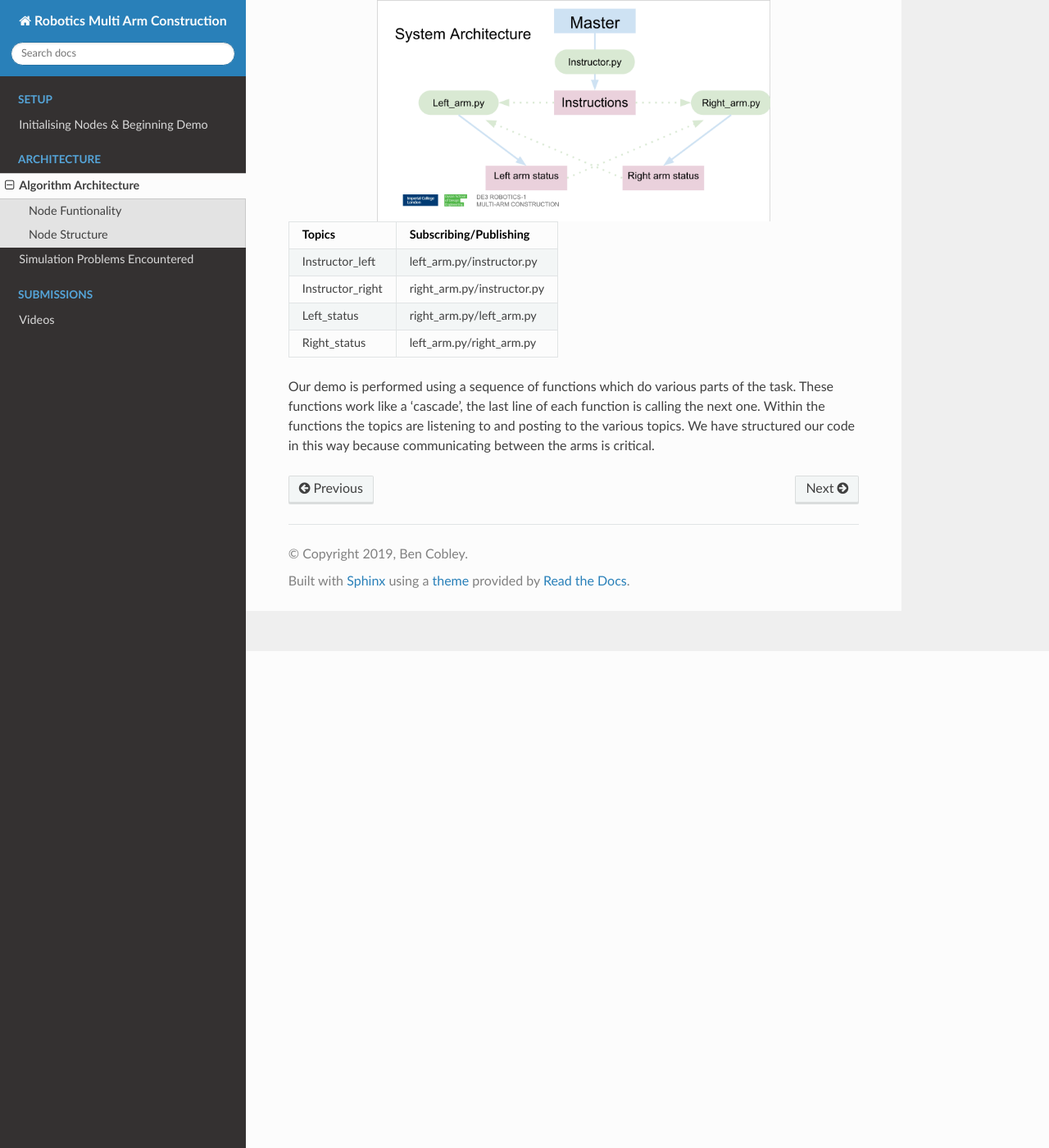
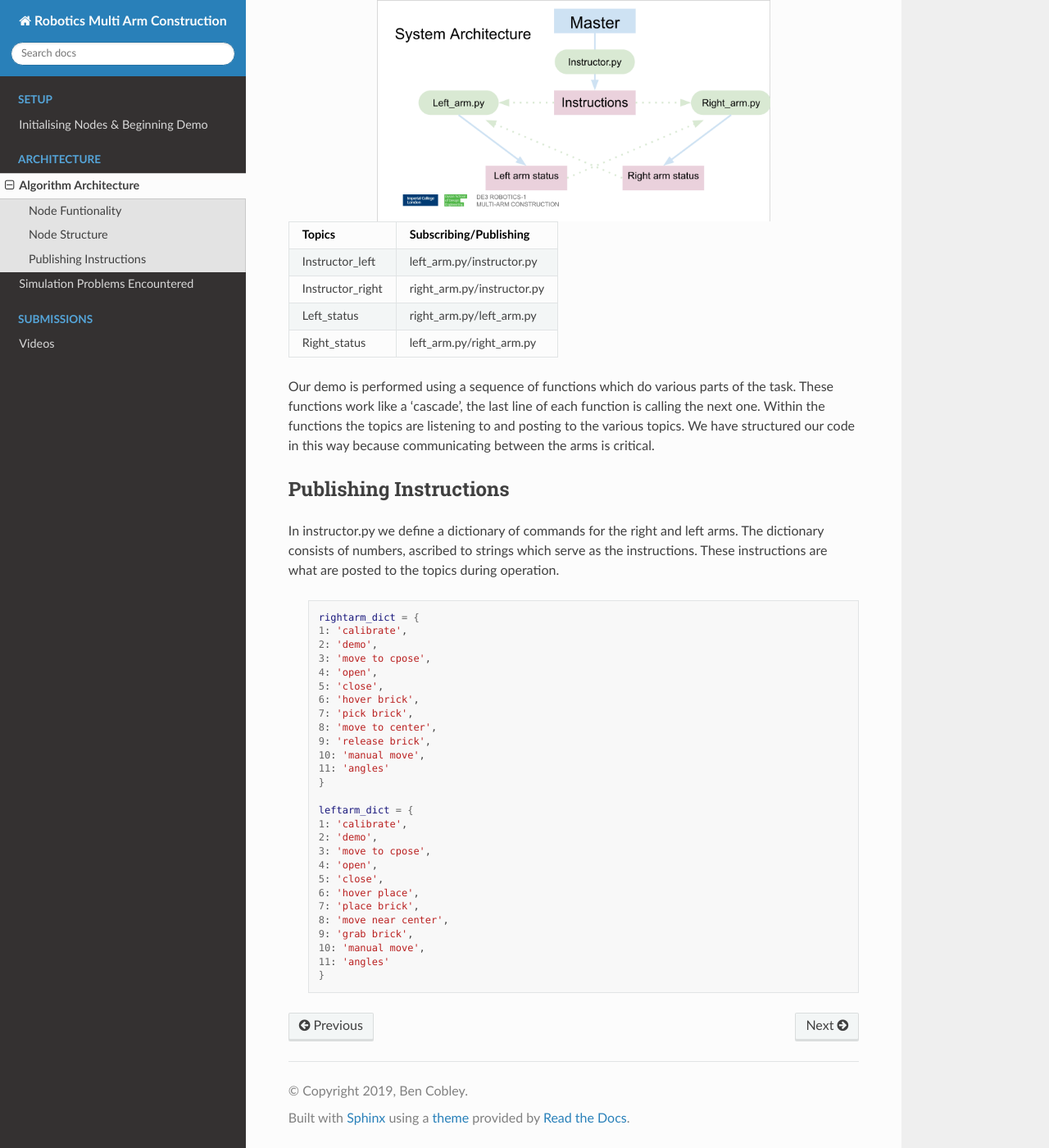
Before and after one commit to TomWoodburn/Robotics-1, a Sphinx documentation site: the page built from docs/source/architecture.rst, in a window 1280 px wide and 1400 px high, scrolled down 606 px. Shown: the whole window at 82% size. Built offline with Sphinx 7.4.7 and the Read the Docs theme 2.0.0, drawn with Linux system fonts in a browser that asks for light colours.

Commit message:
Update architecture.rst

```diff
--- a/docs/source/architecture.rst
+++ b/docs/source/architecture.rst
@@ -40,3 +40,38 @@ Right_status      left_arm.py/right_arm.py
 
 
 Our demo is performed using a sequence of functions which do various parts of the task. These functions work like a ‘cascade’, the last line of each function is calling the next one. Within the functions the topics are listening to and posting to the various topics. We have structured our code in this way because communicating between the arms is critical.
+
+Publishing Instructions
+=======================
+
+In instructor.py we define a dictionary of commands for the right and left arms. The dictionary consists of numbers, ascribed to strings which serve as the instructions. These instructions are what are posted to the topics during operation.
+
+	.. code-block:: bash
+
+		rightarm_dict = {
+		1: 'calibrate',
+    		2: 'demo',
+    		3: 'move to cpose',
+    		4: 'open',
+    		5: 'close',
+    		6: 'hover brick',
+    		7: 'pick brick',
+    		8: 'move to center',
+    		9: 'release brick',
+    		10: 'manual move',
+    		11: 'angles'
+		}
+
+		leftarm_dict = {
+    		1: 'calibrate',
+    		2: 'demo',
+    		3: 'move to cpose',
+    		4: 'open',
+    		5: 'close',
+    		6: 'hover place',
+    		7: 'place brick',
+    		8: 'move near center',
+    		9: 'grab brick',
+    		10: 'manual move',
+    		11: 'angles'
+		}
```
